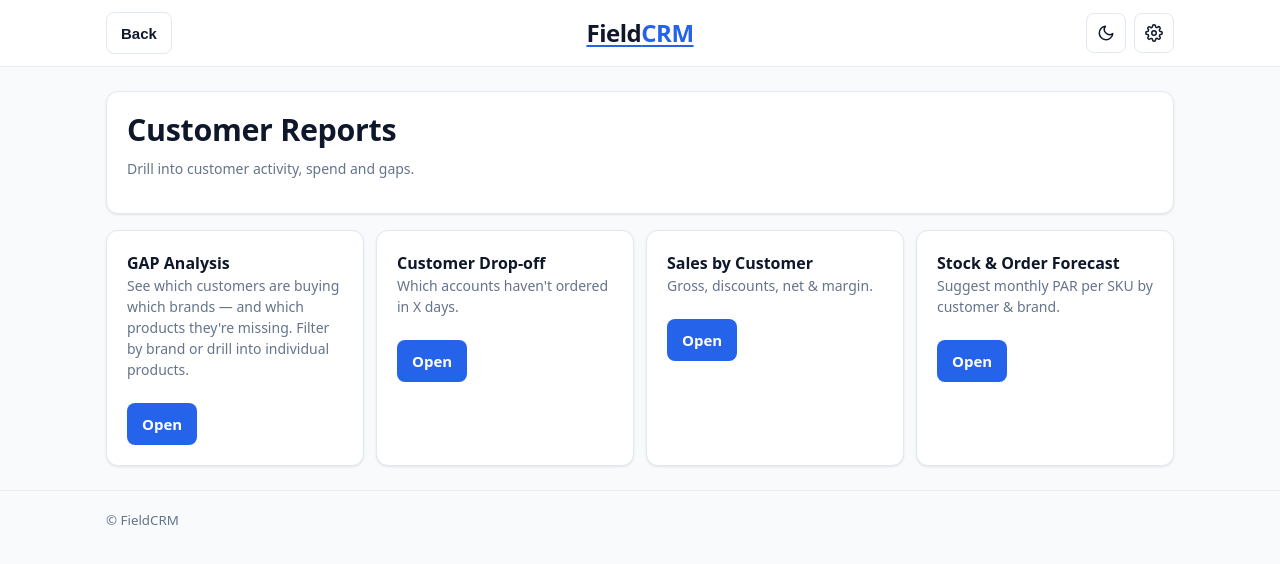
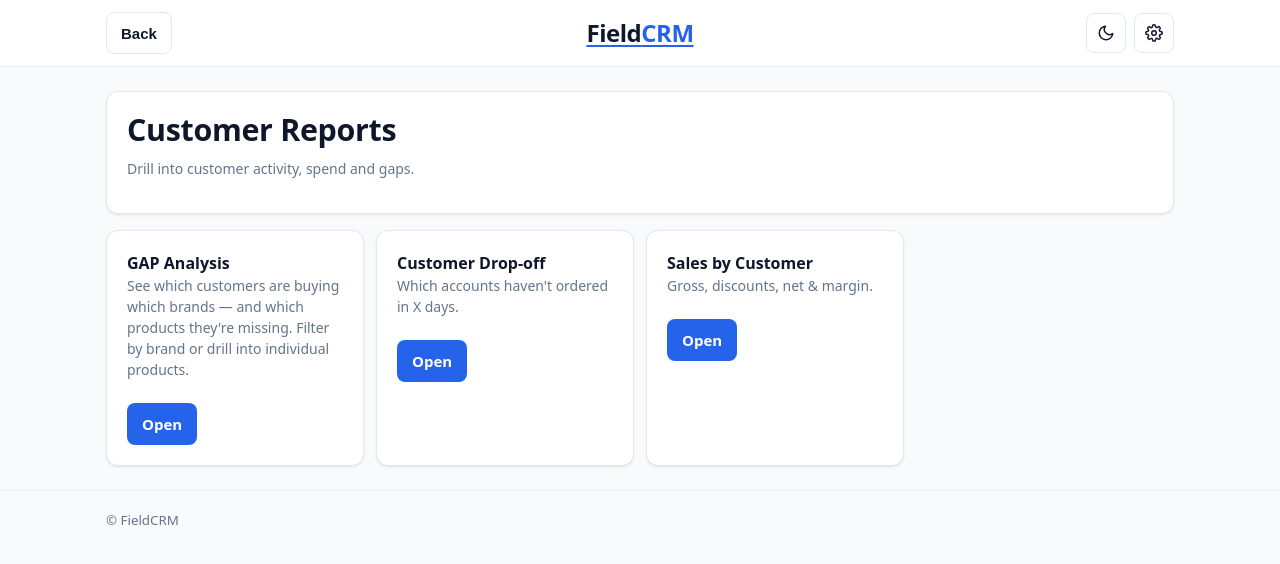
Before and after one commit to Demmoman6666/salon-crm-app, a Next.js app: page /reports/customers in a window 1280 px wide. Shown: the top 564 px of the page. Built offline with nearby package versions, Linux system fonts and the light colour scheme.

Commit message:
Remove Stock & Order Forecast tile from Customer reports

```diff
--- a/app/reports/customers/page.tsx
+++ b/app/reports/customers/page.tsx
@@ -25,12 +25,6 @@
           <p className="small">Gross, discounts, net &amp; margin.</p>
           <a className="primary" href="/reports/sales-by-customer" style={{ marginTop: 8 }}>Open</a>
         </div>
-
-        <div className="card">
-          <b>Stock &amp; Order Forecast</b>
-          <p className="small">Suggest monthly PAR per SKU by customer &amp; brand.</p>
-          <a className="primary" href="/reports/customers/stock-order-par" style={{ marginTop: 8 }}>Open</a>
-        </div>
       </section>
     </div>
   );
```
